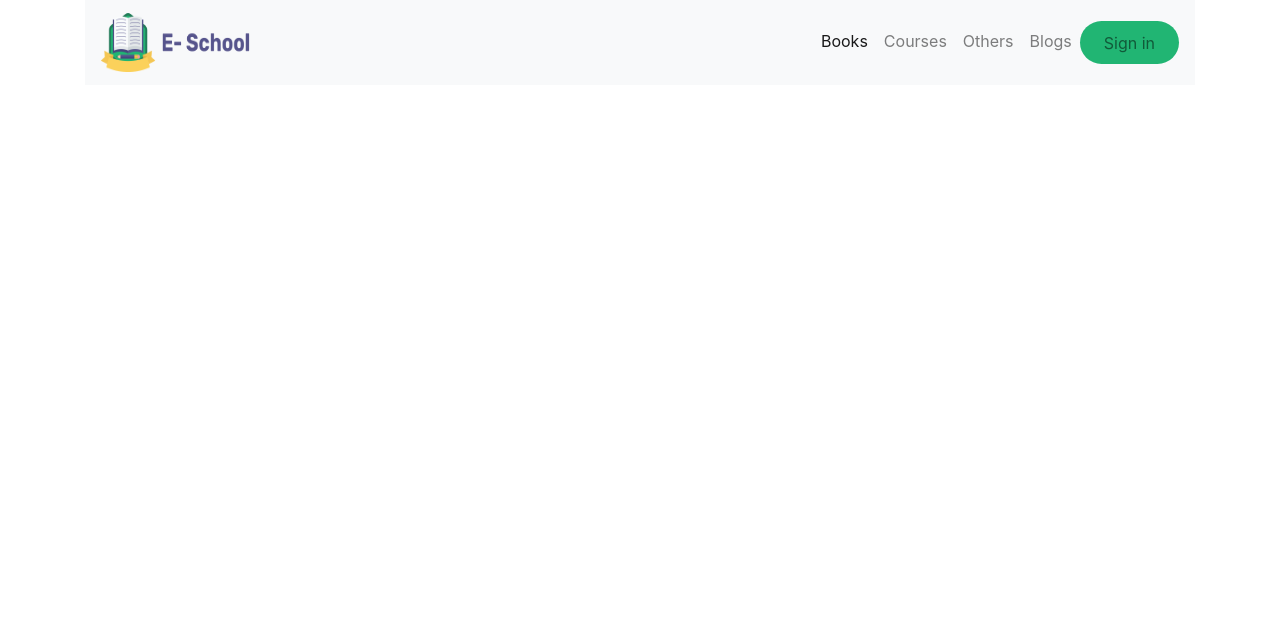
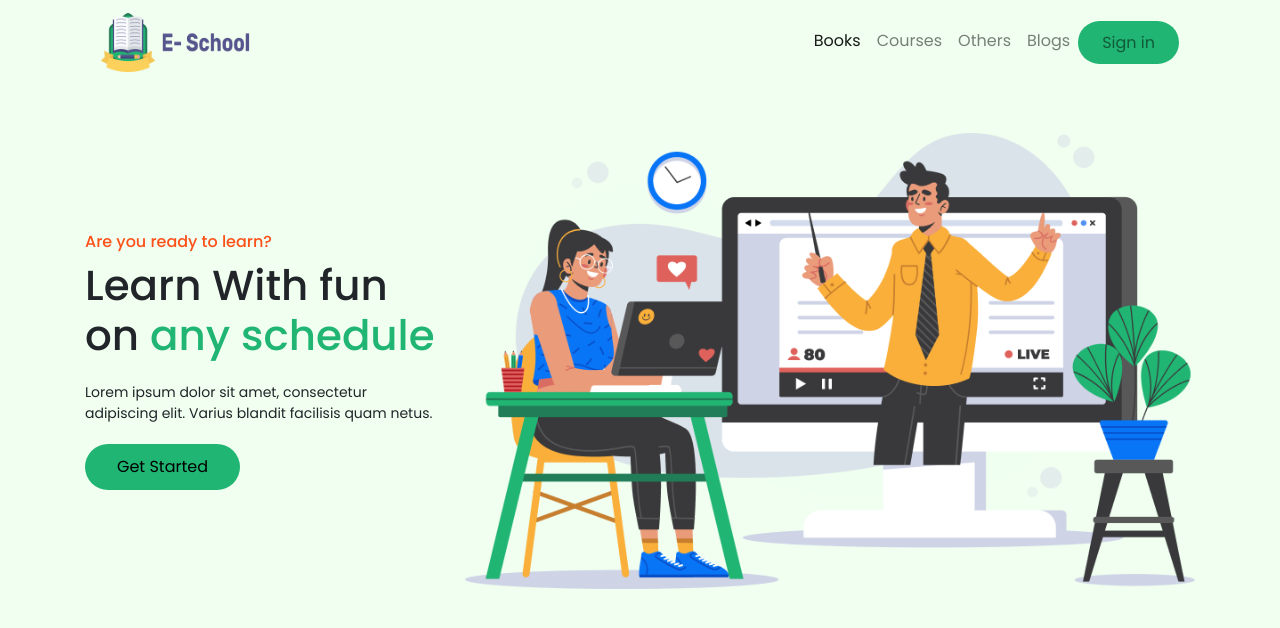
Before and after one commit to forid1026/E-school-project, a plain HTML site: page index.html in a window 1280 px wide. Drawn offline with Linux system fonts and the light colour scheme.

Commit message:
Header Section COmplete

```diff
--- a/css/style.css
+++ b/css/style.css
@@ -1,6 +1,37 @@
-.btn-customize{
+body{
+    font-family: 'Poppins', sans-serif;
+}
+header{
+    background: #F0FFF0;
+    height: 100vh;
+}
+.sign-in-button{
     padding: .1rem 1rem;
     background: #21B573;
     border-radius: 25px;
     border: none;
+
 }
+.btn-customize{
+    padding: .7rem 2rem;
+    background: #21B573;
+    border-radius: 25px;
+    border: none;
+}
+.container h6{
+    font-size: 16px;
+    color: #FD511A;
+    margin-bottom: 10px;
+}
+.container h1{
+    font-size: 42px;
+    margin-bottom: 20px;
+}
+.container h1 span{
+    color: #21B573;
+}
+.container p{
+    color: 6C6B6B;
+    font-size: 14px;
+    margin-bottom: 20px;
+}
--- a/index.html
+++ b/index.html
@@ -4,6 +4,8 @@
     <meta charset="UTF-8">
     <meta name="viewport" content="width=device-width, initial-scale=1.0">
     <title>E-school</title>
+    <!-- Google Fonts -->
+    <link href="https://fonts.googleapis.com/css2?family=Poppins:wght@100;300;400;500;600;700&display=swap" rel="stylesheet">
     <!-- Bootstrap -->
     <link rel="stylesheet" href="css/bootstrap.min.css">
     <!-- Main CSS -->
@@ -12,7 +14,7 @@
 <body>
     <header>
         <div class="container">
-            <nav class="navbar navbar-expand-lg navbar-light bg-light">
+            <nav class="navbar navbar-expand-lg navbar-light">
                 <a class="navbar-brand" href="#" >
                     <img src="./images/ICON/Logo.png" height="59px" width="150px" alt="Logo">
                 </a>
@@ -34,12 +36,32 @@
                     <li class="nav-item">
                         <a class="nav-link" href="#">Blogs</a>
                     </li>
-                    <li class="nav-item btn-customize">
+                    <li class="nav-item sign-in-button">
                         <a class="nav-link" href="#">Sign in</a>
                     </li>
                 </div>
               </nav>
         </div>
+                <div class="container mt-5">
+                 <div class="row align-items-center">
+                      <div class="col-md-4">
+                          <h6>Are you ready to learn?</h6>
+                          <h1>Learn With fun on <span>any schedule</span></h1>
+                          <p>Lorem ipsum dolor sit amet, consectetur adipiscing elit. Varius blandit facilisis quam netus.</p>
+                          <button class="btn-customize">Get Started</button>
+
+                      </div>
+                      <div class="col-md-8">
+                          <img class="w-100" src="./images/Photos/Illustration.png" alt="">
+                      </div>
+                  </div>
+              </div>
     </header>
+
+
+    <!-- JS link -->
+    <script src="js/jquery-3.5.1.slim.min.js"></script>
+    <script src="js/popper.min.js"></script>
+    <script src="js/bootstrap.min.js"></script>
 </body>
 </html>
```
